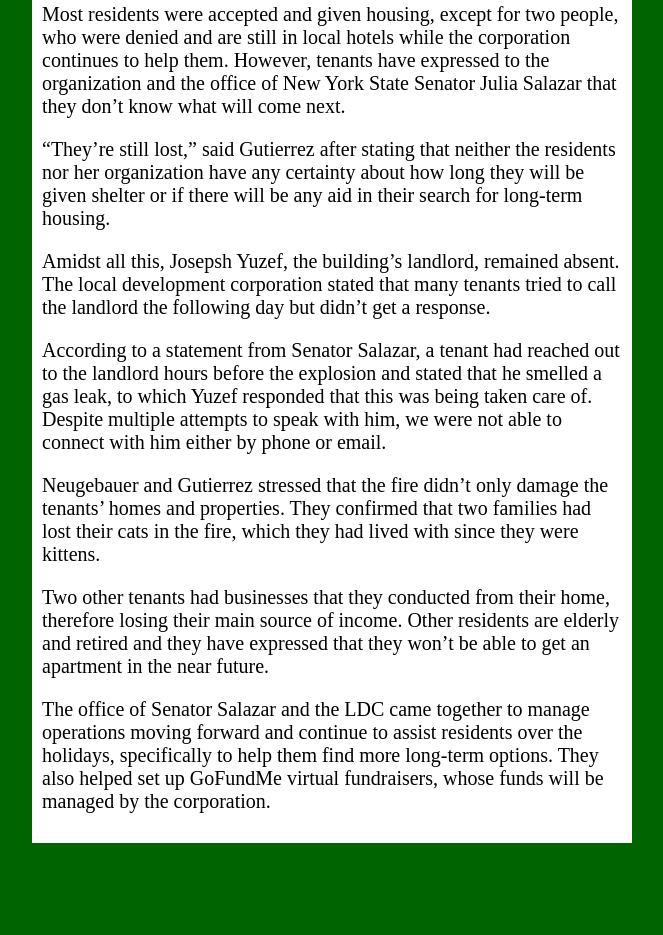
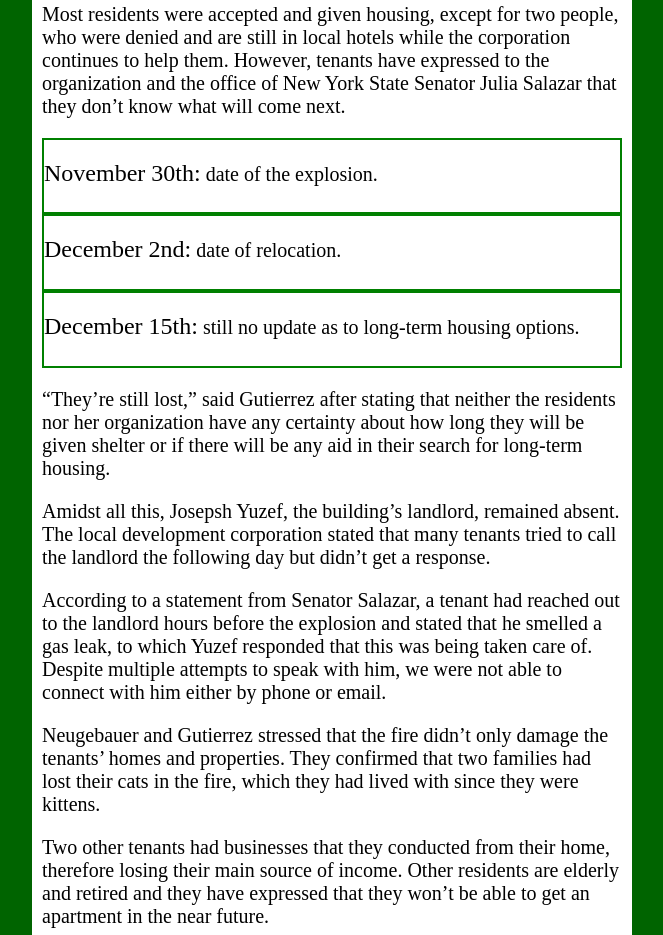
Before and after one commit to Leonardo-Lopez-Carreno/Explosion, a plain HTML site: page index.html in a window 1280 px wide. Shown: the part 1850-2785 px from the top of the page, without its empty margins (308-971 px from the left). Before the commit the page ends 2733 px from the top, so only its background shows below. Drawn offline with nearby package versions, Linux system fonts and the light colour scheme.

Commit message:
Add files via upload

```diff
--- a/index.html
+++ b/index.html
@@ -53,6 +53,24 @@
 
 <p>Most residents were accepted and given housing, except for two people, who were denied and are still in local hotels while the corporation continues to help them. However, tenants have expressed to the organization and the office of New York State Senator Julia Salazar that they don’t know what will come next.</p>
 
+      <div class="container bullet">
+      <div class="flex">
+      <p><Big>November 30th:</Big> date of the explosion.</p>
+      </div>
+      </div>
+
+      <div class="container bullet">
+      <div class="flex">
+      <p><Big>December 2nd:</Big> date of relocation.</p>
+      </div>
+      </div>
+
+      <div class="container bullet">
+      <div class="flex">
+      <p><Big>December 15th:</Big> still no update as to long-term housing options. </p>
+      </div>
+      </div>
+
 <p>“They’re still lost,” said Gutierrez after stating that neither the residents nor her organization have any certainty about how long they will be given shelter or if there will be any aid in their search for long-term housing. </p>
 
 <p>Amidst all this, Josepsh Yuzef, the building’s landlord, remained absent. The local development corporation stated that many tenants tried to call the landlord the following day but didn’t get a response. </p>
--- a/style.css
+++ b/style.css
@@ -39,6 +39,14 @@ html, body {
   padding: 10px;
   margin: 0 auto;
   style= "color:grey;"
+}
+
+.container.bullet {
+  display: block;
+  max-width: 800px;
+  margin: 0 auto;
+  padding-bottom: 5px;
+  border:2px solid green;
 }
 
 img {
```
